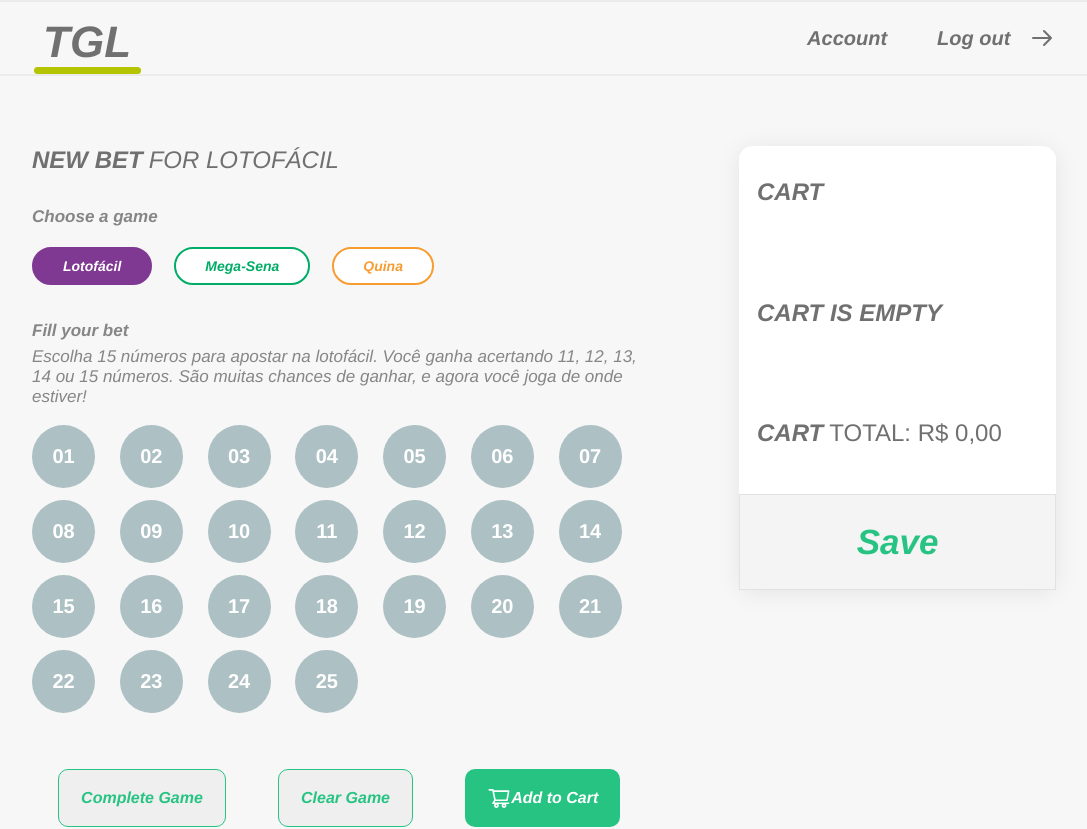
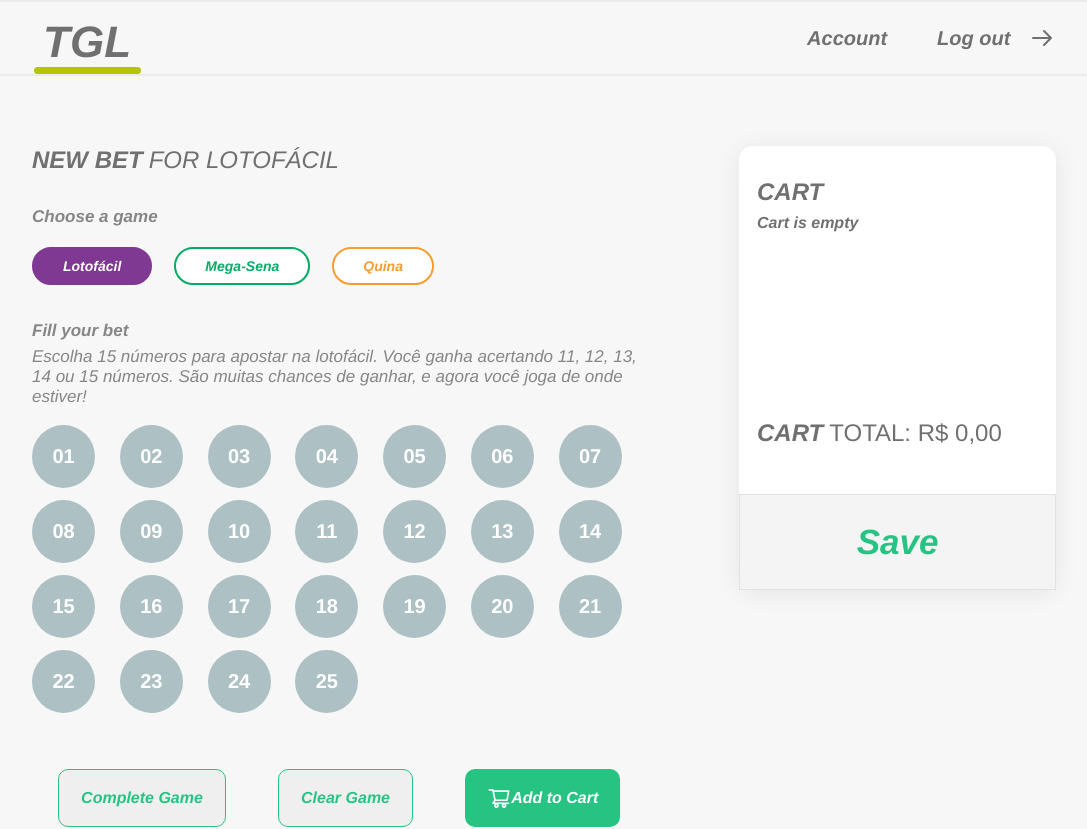
Before and after one commit to clarabrancalhao/bet-app, a React (Create React App) app: page /new-bet in a window 1280 px wide. Shown: the top 829 px of the page, without its empty margins (96-1183 px from the left). Built offline with nearby package versions, Linux system fonts and the light colour scheme; sample sign-in values are in the browser's storage.

Commit message:
feat: complete

```diff
--- a/src/App.tsx
+++ b/src/App.tsx
@@ -21,10 +21,16 @@ const App = () => {
     if (localStorage.getItem('token')) {
       dispatch(setLoading(true));
       dispatch(setUserLogged(true));
-      dispatch(setLoading(false));
     }
+    dispatch(setLoading(false));
     dispatch(getGames());
   }, [dispatch]);
+
+  console.log(isLogged);
+
+  if (isLoading) {
+    return <h1>LOADING...</h1>;
+  }
 
   if (!isLogged && isLoading === false) {
     return (
@@ -36,10 +42,6 @@ const App = () => {
         <ToastContainer style={{ fontSize: '3.2rem' }} />
       </BrowserRouter>
     );
-  }
-
-  if (isLoading) {
-    return <h1>LOADING...</h1>;
   }
 
   return (
--- a/src/components/Button/styles.ts
+++ b/src/components/Button/styles.ts
@@ -20,6 +20,10 @@ export const StyledButton = styled.button`
     width: fit-content;
     background: #ffffff;
     margin-right: 2.2rem;
+
+    @media (max-width: 500px) {
+      margin-bottom: 1.2rem;
+    }
   }
 
   &.games.active {
--- a/src/components/Cart/index.tsx
+++ b/src/components/Cart/index.tsx
@@ -6,7 +6,9 @@ import {
   ContentWrapper,
   GamesWrapper,
   LightText,
+  NormalText,
   TotalWrapper,
+  TitleWrapper,
 } from './styles';
 import CartItem from '../CartItem';
 import { saveCart } from '../../modules/cart/actions';
@@ -43,8 +45,10 @@ const Cart = () => {
   return (
     <Card>
       <ContentWrapper>
-        <BoldText>CART</BoldText>
-        {games.length === 0 && <BoldText>CART IS EMPTY</BoldText>}
+        <TitleWrapper>
+          <BoldText>CART</BoldText>
+          {games.length === 0 && <NormalText>Cart is empty</NormalText>}
+        </TitleWrapper>
         {games.length > 0 && (
           <GamesWrapper>
             {games.map((game) => {
--- a/src/components/Cart/styles.ts
+++ b/src/components/Cart/styles.ts
@@ -45,8 +45,20 @@ export const TotalWrapper = styled.div`
   display: flex;
 `;
 
+export const TitleWrapper = styled.div`
+  display: flex;
+  flex-direction: column;
+`;
+
 export const BoldText = styled.h1`
   font-size: 2.4rem;
+  color: #707070;
+  width: auto;
+`;
+
+export const NormalText = styled.h1`
+  font-size: 1.6rem;
+  margin-top: 0.8rem;
   color: #707070;
   width: auto;
 `;
--- a/src/components/NumbersContainer/styles.ts
+++ b/src/components/NumbersContainer/styles.ts
@@ -16,4 +16,12 @@ export const Wrapper = styled.div`
   @media (max-width: 1000px) {
     grid-template-columns: repeat(8, 1fr);
   }
+
+  @media (max-width: 750px) {
+    grid-template-columns: repeat(6, 1fr);
+  }
+
+  @media (max-width: 550px) {
+    grid-template-columns: repeat(5, 1fr);
+  }
 `;
--- a/src/components/RecentGamesContent/styles.ts
+++ b/src/components/RecentGamesContent/styles.ts
@@ -25,6 +25,10 @@ export const Header = styled.div`
 export const HeaderWrapper = styled.div`
   align-items: center;
   display: flex;
+  @media (max-width: 500px) {
+    flex-direction: column;
+    align-items: flex-start;
+  }
 `;
 
 export const Title = styled.h1`
@@ -41,6 +45,9 @@ export const Text1 = styled.p`
   color: #868686;
   margin-right: 1.5rem;
   align-self: center;
+  @media (max-width: 500px) {
+    align-self: flex-start;
+  }
 `;
 
 export const NewGameText = styled.h1`
--- a/src/components/SelectGameCard/styles.ts
+++ b/src/components/SelectGameCard/styles.ts
@@ -6,4 +6,8 @@ export const ContentWrapper = styled.div`
   margin-bottom: 3.6rem;
   display: flex;
   align-items: center;
+  @media (max-width: 500px) {
+    flex-direction: column;
+    align-items: flex-start;
+  }
 `;
--- a/src/modules/login/reducer.ts
+++ b/src/modules/login/reducer.ts
@@ -27,7 +27,7 @@ const initialState = {
   emailError: false,
   passwordError: false,
   loginPage: 'login',
-  isLoading: null,
+  isLoading: true,
 };
 
 function login(state: IState = initialState, action: IAction) {
```
